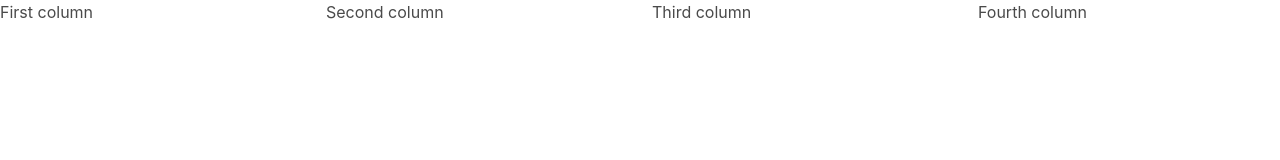
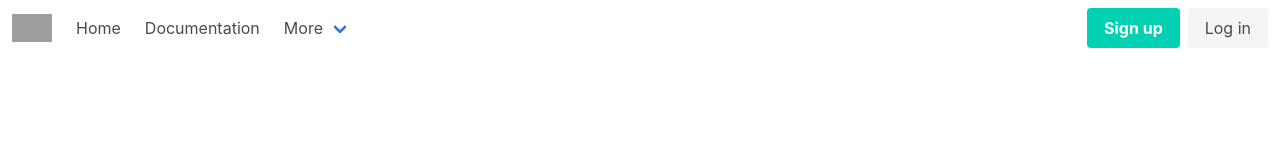
Before and after one commit to 0KarenGarcia/0KarenGarcia.gitgub.io, a website: page index.html in a window 1280 px wide. Drawn offline with Linux system fonts and the light colour scheme; grey boxes are pictures that could not be loaded.

Commit message:
se agrega el logo a la barra de navegacion

```diff
--- a/index.html
+++ b/index.html
@@ -11,22 +11,67 @@
 
   </head>
   <body>
+      <nav class="navbar" role="navigation" aria-label="main navigation">
+          <div class="navbar-brand">
+            <a class="navbar-item">
+              <img src="https://i.postimg.cc/Hnxd5jjT/logo-Karen.png" width="40" height="20">
+            </a>
 
-    <div class="columns">
-      <div class="column">
-        <p>First column</p>
-      </div>
-      <div class="column">
-       <p>Second column</p>
+            <a role="button" class="navbar-burger burger" aria-label="menu" aria-expanded="false" data-target="navbarBasicExample">
+              <span aria-hidden="true"></span>
+              <span aria-hidden="true"></span>
+              <span aria-hidden="true"></span>
+            </a>
+          </div>
 
-      </div>
-      <div class="column">
-        <p>Third column</p>
-      </div>
-      <div class="column">
-        <p>Fourth column</p>
-      </div>
-    </div>
+          <div id="navbarBasicExample" class="navbar-menu">
+            <div class="navbar-start">
+              <a class="navbar-item">
+                Home
+              </a>
+
+              <a class="navbar-item">
+                Documentation
+              </a>
+
+              <div class="navbar-item has-dropdown is-hoverable">
+                <a class="navbar-link">
+                  More
+                </a>
+
+                <div class="navbar-dropdown">
+                  <a class="navbar-item">
+                    About
+                  </a>
+                  <a class="navbar-item">
+                    Jobs
+                  </a>
+                  <a class="navbar-item">
+                    Contact
+                  </a>
+                  <hr class="navbar-divider">
+                  <a class="navbar-item">
+                    Report an issue
+                  </a>
+                </div>
+              </div>
+            </div>
+
+            <div class="navbar-end">
+              <div class="navbar-item">
+                <div class="buttons">
+                  <a class="button is-primary">
+                    <strong>Sign up</strong>
+                  </a>
+                  <a class="button is-light">
+                    Log in
+                  </a>
+                </div>
+              </div>
+            </div>
+          </div>
+        </nav>
+
   <script src="app.js"></script>
   </body>
 </html>
```
